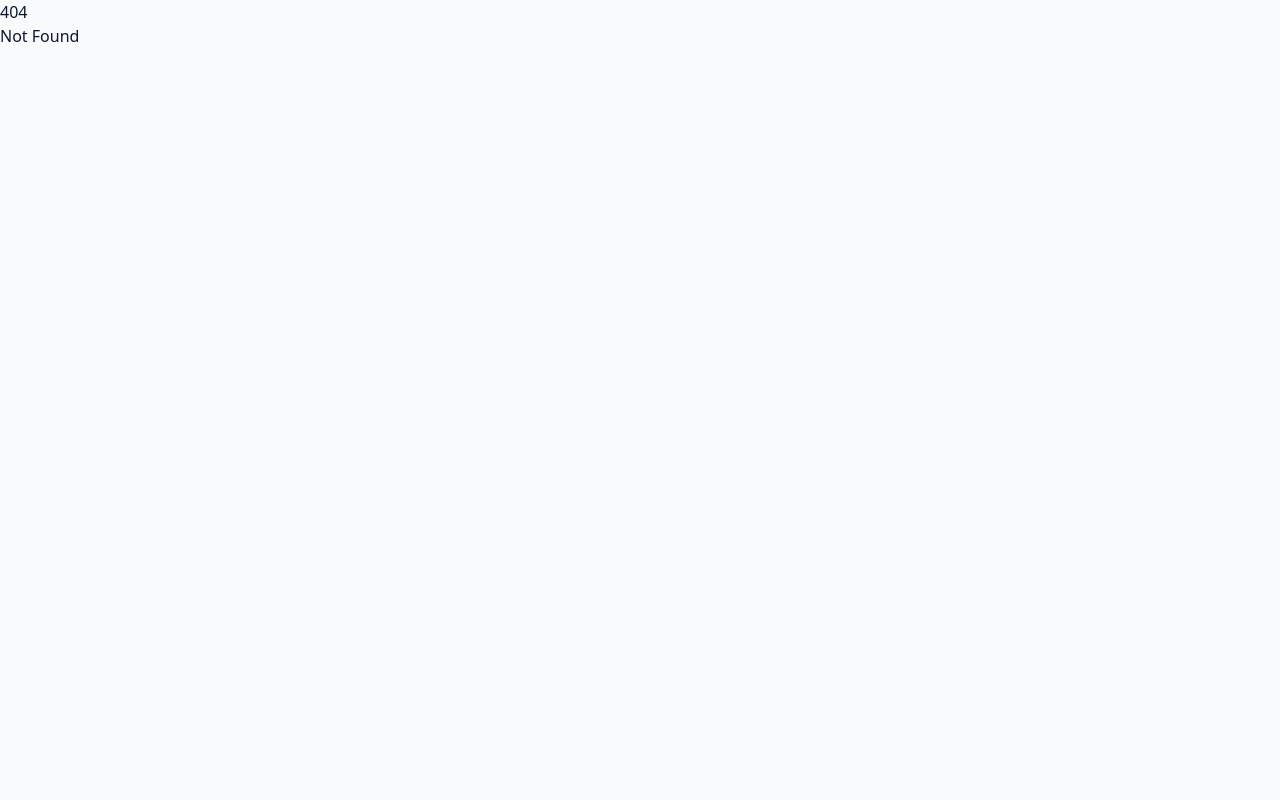
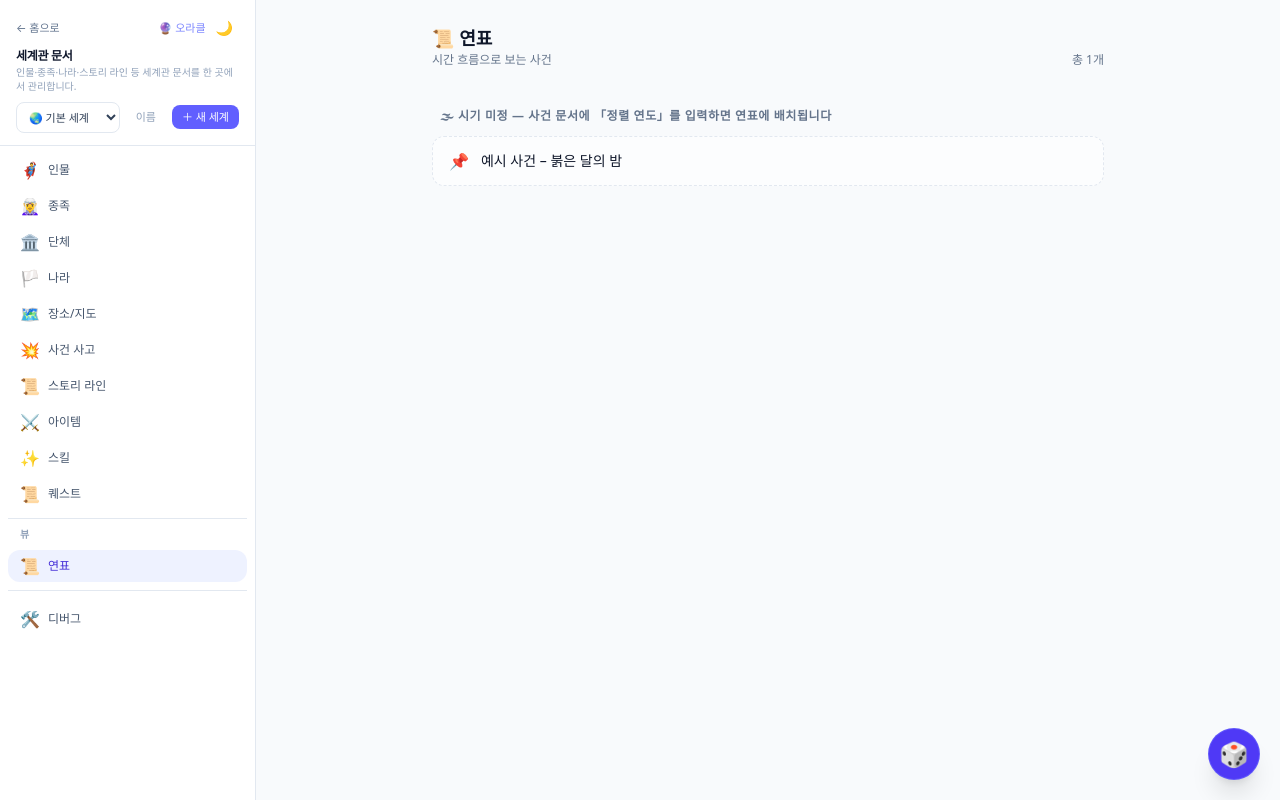
Before and after one commit to gunadara/trpg, a SvelteKit app: page /world/timeline in a window 1280 px wide. Before the commit this address had no page. Built offline with nearby package versions, Linux system fonts and the light colour scheme.

Commit message:
feat(통합1): 세계관 사이드바에 뷰 섹션 + 연표 탭 내장

```diff
--- a/src/routes/world/+layout.svelte
+++ b/src/routes/world/+layout.svelte
@@ -39,6 +39,16 @@
   }));
 
   let navOpen = false;
+
+  // 세계관 "뷰" 탭 (문서 카테고리와 별개 — 같은 세계를 다른 방식으로 봄)
+  const VIEW_ITEMS = [
+    { href: '/world/timeline', icon: '📜', label: '연표' }
+    // 다음 배치: 관계도(/world/graph), 지도(/world/map)
+  ];
+  function goHref(href: string) {
+    goto(href);
+    navOpen = false;
+  }
 
   // 현재 라우트 경로
   $: currentPath = $page.url.pathname;
@@ -190,6 +200,21 @@
               </button>
             </li>
           {/each}
+          <li class="pt-2 mt-2 border-t border-slate-200 dark:border-slate-800">
+            <p class="px-3 pb-1 text-[10px] font-bold uppercase tracking-wider text-slate-400 dark:text-slate-500">뷰</p>
+          </li>
+          {#each VIEW_ITEMS as v}
+            <li>
+              <button
+                type="button"
+                class={`w-full flex items-center gap-2 px-3 py-2 rounded-xl text-xs text-left transition ${currentPath.startsWith(v.href) ? 'bg-indigo-50 text-indigo-700 dark:bg-indigo-900/40 dark:text-indigo-100' : 'text-slate-600 hover:bg-slate-50 dark:text-slate-300 dark:hover:bg-slate-900/50'}`}
+                on:click={() => goHref(v.href)}
+              >
+                <span class="text-base leading-none">{v.icon}</span>
+                <span class="font-medium">{v.label}</span>
+              </button>
+            </li>
+          {/each}
         <!-- ✅ 디버그 버튼: Drawer 안에 -->
         <li class="pt-2 mt-2 border-t border-slate-200 dark:border-slate-800">
           <button
@@ -299,6 +324,21 @@
               </button>
             </li>
           {/each}
+          <li class="pt-2 mt-2 border-t border-slate-200 dark:border-slate-800">
+            <p class="px-3 pb-1 text-[10px] font-bold uppercase tracking-wider text-slate-400 dark:text-slate-500">뷰</p>
+          </li>
+          {#each VIEW_ITEMS as v}
+            <li>
+              <button
+                type="button"
+                class={`w-full flex items-center gap-2 px-3 py-2 rounded-xl text-xs text-left transition ${currentPath.startsWith(v.href) ? 'bg-indigo-50 text-indigo-700 dark:bg-indigo-900/40 dark:text-indigo-100' : 'text-slate-600 hover:bg-slate-50 dark:text-slate-300 dark:hover:bg-slate-900/50'}`}
+                on:click={() => goHref(v.href)}
+              >
+                <span class="text-base leading-none">{v.icon}</span>
+                <span class="font-medium">{v.label}</span>
+              </button>
+            </li>
+          {/each}
         </ul>
         {#if import.meta.env.DEV}
           <li class="pt-2 mt-2 border-t border-slate-200 dark:border-slate-800">
--- /dev/null
+++ b/src/routes/world/timeline/+page.svelte
@@ -0,0 +1,27 @@
+<script lang="ts">
+  import { listDocs } from '$lib/stores/docStore';
+  import Timeline from '$lib/features/world/visualizer/Timeline.svelte';
+  import { gotoDoc } from '$lib/services/worldNav';
+  import { browser } from '$app/environment';
+
+  // 사건 문서만 시간축으로
+  $: eventDocs = browser ? listDocs('events') : [];
+
+  function handleEventClick(id: string) {
+    const doc = eventDocs.find((d) => d.id === id);
+    if (doc) gotoDoc(doc);
+  }
+</script>
+
+<!-- world 레이아웃(사이드바/헤더)이 셸 역할 → 여기선 콘텐츠만 -->
+<div class="p-4 md:p-6">
+  <div class="max-w-2xl mx-auto mb-4 flex items-end justify-between">
+    <div>
+      <h1 class="text-lg font-bold text-ink">📜 연표</h1>
+      <p class="text-xs text-muted">시간 흐름으로 보는 사건</p>
+    </div>
+    <span class="text-xs text-muted whitespace-nowrap">총 {eventDocs.length}개</span>
+  </div>
+
+  <Timeline docs={eventDocs} onEventClick={handleEventClick} />
+</div>
```
